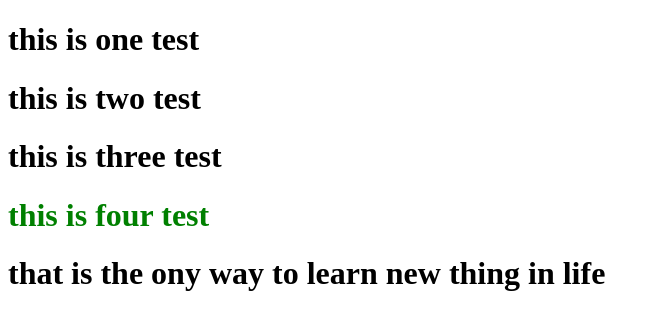
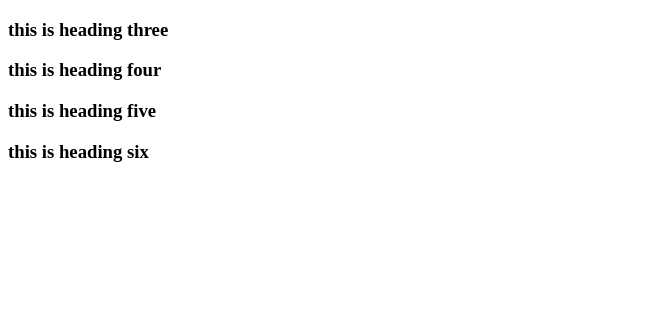
Before and after one commit to Arznet1/testing, a plain HTML site: page index.html in a window 1280 px wide. Shown: the whole page, without its empty margins (0-660 px from the left). Drawn offline with Linux system fonts and the light colour scheme.

Commit message:
adding three heading

```diff
--- a/index.html
+++ b/index.html
@@ -6,13 +6,12 @@
     <title>Document</title>
 </head>
 <body>
-    <h1>this is one test</h1>
-      <h1>this is two test</h1>
-      <h1>this is three test</h1>
-
-      <h1 style="color: green;">this is four test</h1>
-
-      <h1>that is the ony way to learn new thing in life</h1>
+<div>
+    <h3>this is heading three</h3>
+    <h3>this is heading four</h3>
+    <h3>this is heading five</h3>
+    <h3>this is heading six</h3>
+</div>
 
 </body>
 </html>
```
